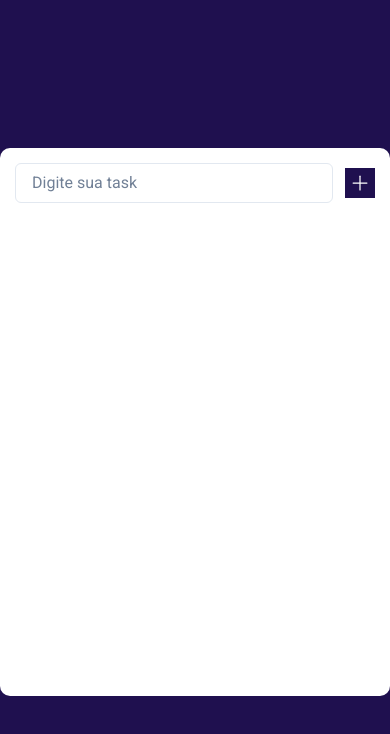
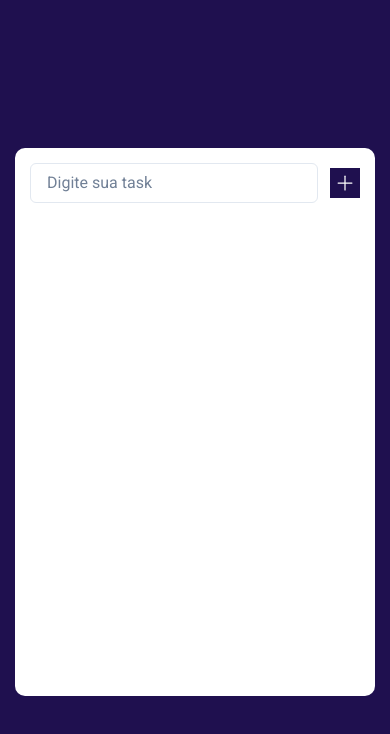
Before and after one commit to PauloVitorrr/ToDoList-react-ts, a React (Vite) app: page / in a window 390 px wide. Shown: the top 734 px of the page. Built offline with nearby package versions, Linux system fonts and the light colour scheme.

Commit message:
feat: responsivo

```diff
--- a/src/App.module.css
+++ b/src/App.module.css
@@ -22,3 +22,8 @@
     background-color: var(--blue-300);
     color: var(--white-);
 }
+@media (max-width: 558px){
+    .box{
+        margin: 0 15px;
+    }
+}
--- a/src/App.tsx
+++ b/src/App.tsx
@@ -8,7 +8,6 @@ import styles from './App.module.css'
 
 import { Input } from '@chakra-ui/react'
 import { Plus } from 'phosphor-react'
-import { ModalViewEdit } from './components/ModalViewEdit'
 
 
 export function  App() {
--- a/src/components/ModalViewEdit.tsx
+++ b/src/components/ModalViewEdit.tsx
@@ -12,7 +12,7 @@ import {
     Button,
   } from '@chakra-ui/react';
 
-  import { ChangeEvent, FormEvent, useState } from "react";
+import { ChangeEvent, FormEvent, useState } from "react";
 
 interface ModalOpenEditProps{
     isOpen: boolean;
@@ -39,7 +39,7 @@ export function ModalViewEdit({isOpen, onClose, nameTask} : ModalOpenEditProps):
     return(
         <Modal isOpen={isOpen} onClose={handleCloseModal} isCentered>
             <ModalOverlay/>
-            <ModalContent>
+            <ModalContent mx={15}>
                 <ModalHeader>Edite</ModalHeader>
 
                 <ModalCloseButton/>
```
